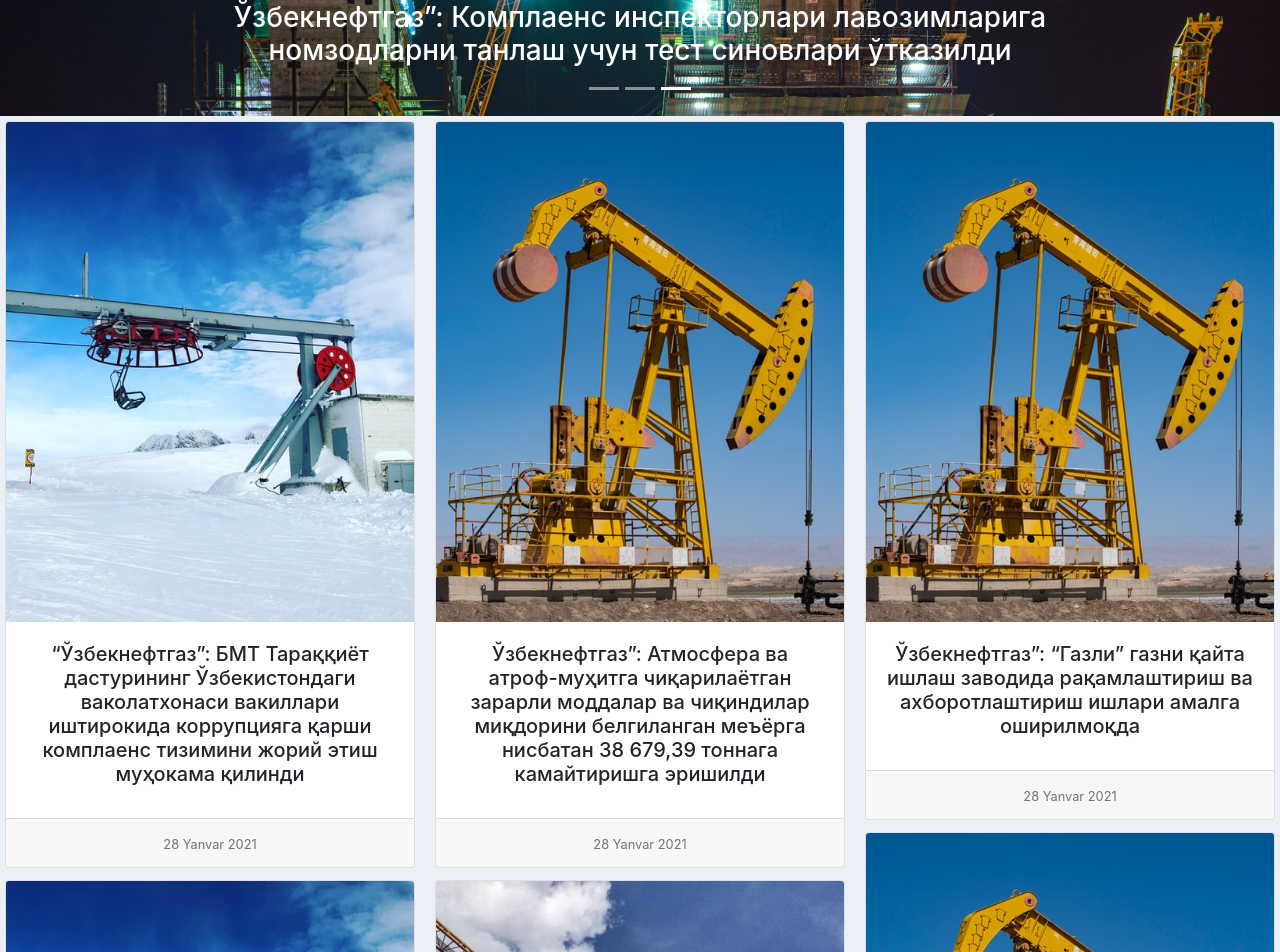
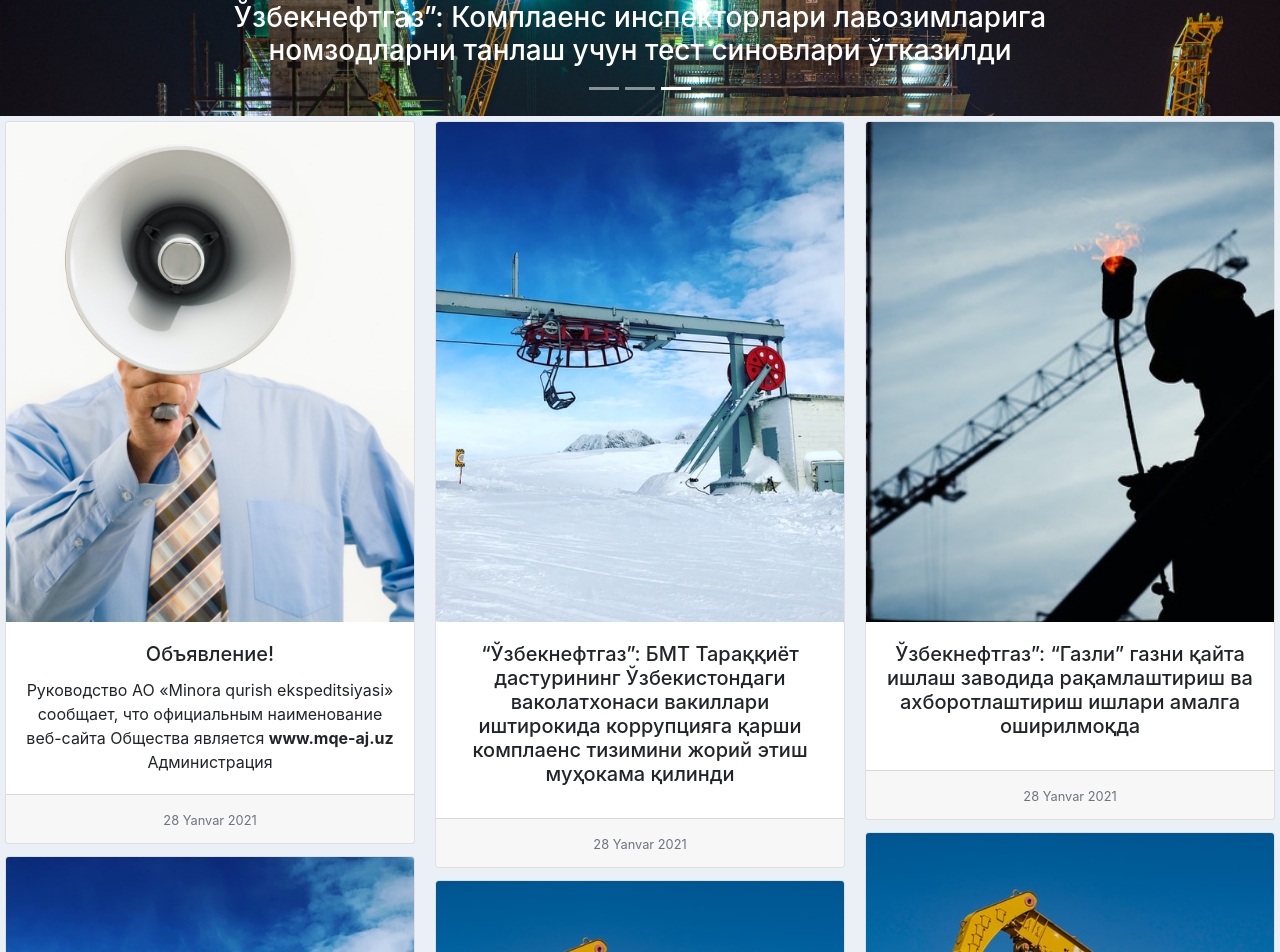
Before and after one commit to abon/minoraqurilish, a React (Create React App) app: page / in a window 1280 px wide. Shown: the part 440-1392 px from the top of the page. Built offline with nearby package versions, Linux system fonts and the light colour scheme.

Commit message:
renew home page

```diff
--- a/src/components/CardGroup/CardGroup.jsx
+++ b/src/components/CardGroup/CardGroup.jsx
@@ -2,6 +2,7 @@ import { Card, CardColumns } from 'react-bootstrap';
 import { format } from 'date-fns'
 import { uz } from 'date-fns/locale'
 
+import elon from '../../assets/elon.jpg'
 import c1 from '../../assets/c1.jpg';
 import c2 from '../../assets/c2.jpg';
 import c3 from '../../assets/c3.jpg';
@@ -16,6 +17,24 @@ const CardGroup = () => {
     return (
         <div className='card__group'>
             <CardColumns>
+
+                <Card className='news__card'>
+                    <Card.Img variant="top" src={elon} />
+                    <Card.Body>
+                        <Card.Title>Объявление!</Card.Title>
+                        <Card.Text>
+                            Руководство АО «Minora qurish ekspeditsiyasi» сообщает,  что официальным наименование веб-сайта Общества является <strong>www.mqe-aj.uz</strong> <br /> Администрация
+                        </Card.Text>
+                    </Card.Body>
+                    <Card.Footer>
+                        <small className="text-muted">{format(new Date(), 'do MMMM yyyy', {
+                            locale: uz
+                        })} </small>
+                    </Card.Footer>
+                </Card>
+
+
+
                 <Card className='news__card'>
                     <Card.Img variant="top" src={c1} />
                     <Card.Body>
```
Also changed, not shown: src/assets/elon.jpg (added).
